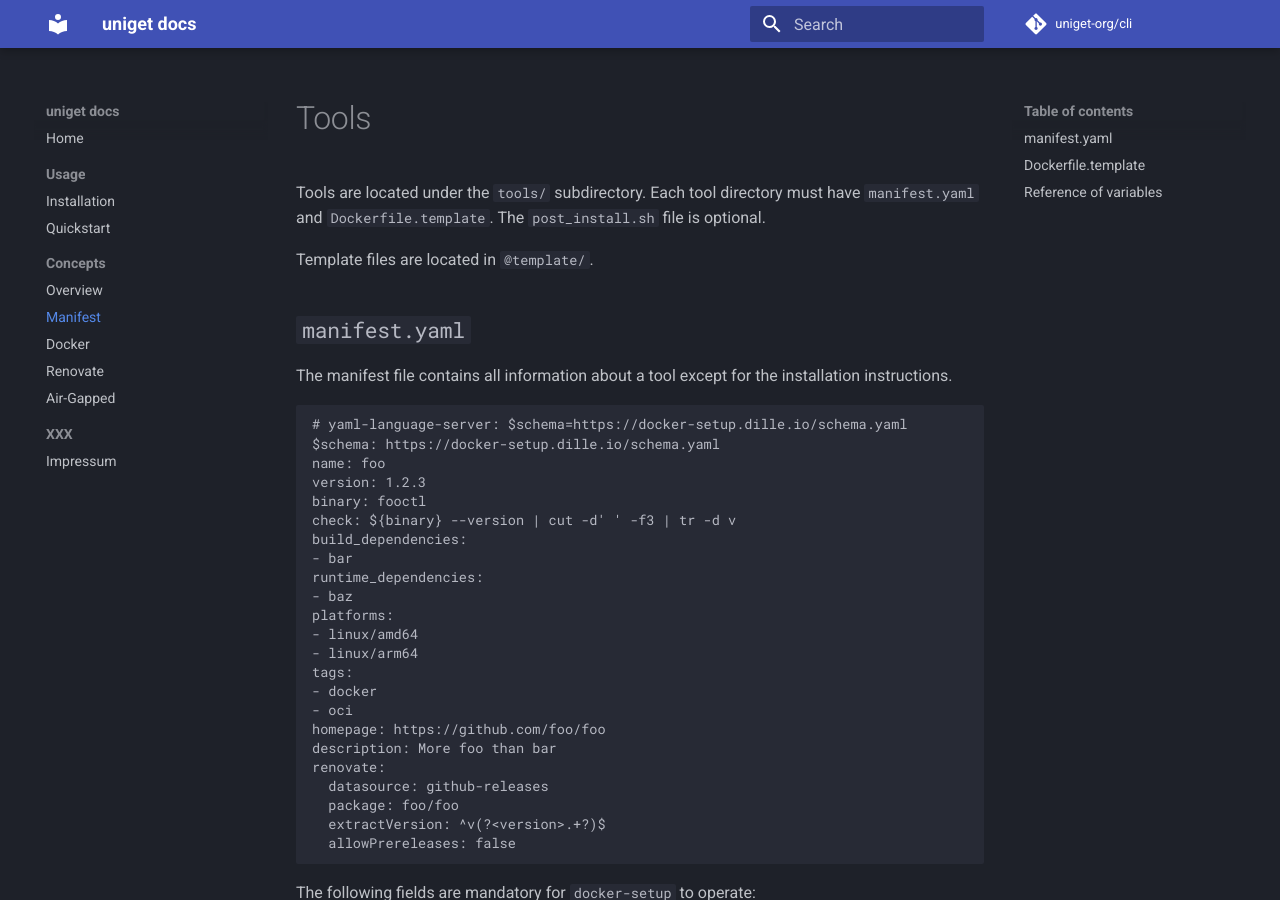
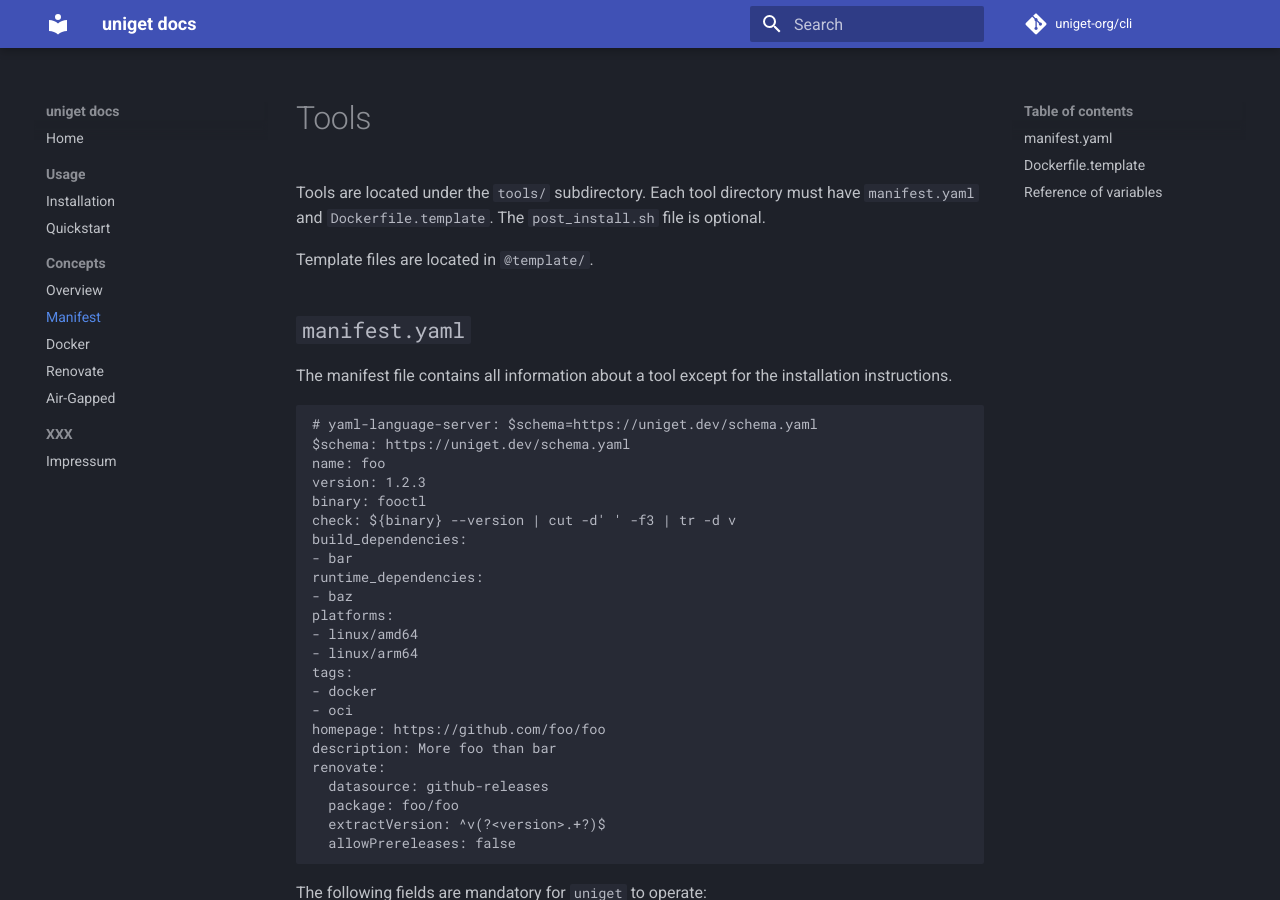
Before and after one commit to uniget-org/docs.uniget.dev, an MkDocs documentation site: the page built from docs/manifest.md, in a window 1280 px wide and 900 px high. Built offline with MkDocs 1.6.1 and Material for MkDocs 9.7.7, drawn with Linux system fonts in a browser that asks for light colours; comment, search, counter and statistics services are not loaded; part of the change alters nothing that is shown; some of the changed text lies outside the part shown.

Commit message:
Removed mention of docker-setup

````diff
--- a/docs/manifest.md
+++ b/docs/manifest.md
@@ -9,8 +9,8 @@ Template files are located in `@template/`.
 The manifest file contains all information about a tool except for the installation instructions.
 
 ```yaml
-# yaml-language-server: $schema=https://docker-setup.dille.io/schema.yaml
-$schema: https://docker-setup.dille.io/schema.yaml
+# yaml-language-server: $schema=https://uniget.dev/schema.yaml
+$schema: https://uniget.dev/schema.yaml
 name: foo
 version: 1.2.3
 binary: fooctl
@@ -34,7 +34,7 @@ renovate:
   allowPrereleases: false
 ```
 
-The following fields are mandatory for `docker-setup` to operate:
+The following fields are mandatory for `uniget` to operate:
 
 - `name` - The name must be unique and must match the name of the subdirectory under `tools/`.
 
@@ -67,7 +67,7 @@ Optional fields:
 
 ## `Dockerfile.template`
 
-The `Dockerfile.template` file is used to create the `Dockerfile` by appending []`Dockerfile.tail`](https://github.com/nicholasdille/docker-setup/blob/main/tools/Dockerfile.tail). Due to this process, the `Dockerfile.template` must define a target called `prepare` which contains a subdirectory called `uniget_install`. The contents of this directory will be copied to the final image.
+The `Dockerfile.template` file is used to create the `Dockerfile` by appending [`Dockerfile.tail`](https://github.com/uniget-org/tools/blob/main/tools/Dockerfile.tail). Due to this process, the `Dockerfile.template` must define a target called `prepare` which contains a subdirectory called `uniget_install`. The contents of this directory will be copied to the final image.
 
 ## Reference of variables
 
````
Also changed, not shown: docs/concepts.drawio.svg.
